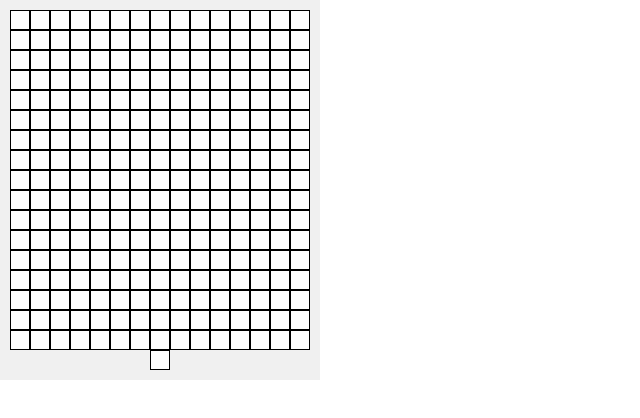
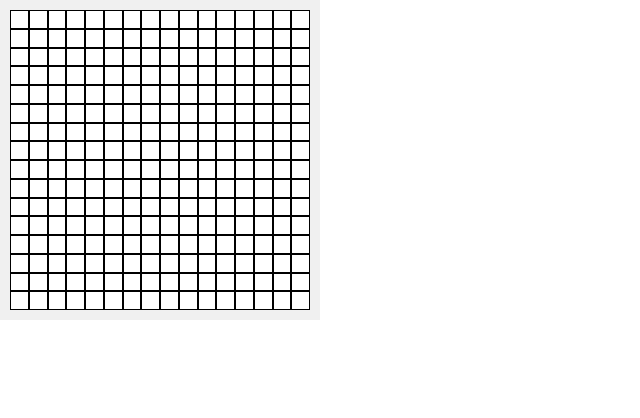
Before and after one commit to diegovieiraf/etch-a-sketch, a plain HTML site: page index.html in a window 1280 px wide. Shown: the whole page, without its empty margins (0-640 px from the left). Drawn offline with Linux system fonts and the light colour scheme.

Commit message:
Improve the code for the grid creation

```diff
--- a/styles.css
+++ b/styles.css
@@ -11,16 +11,15 @@ body {
 .container {
     display: flex;
     flex-wrap: wrap;
-    justify-content: center;
-    align-items: center;
     width: 320px;
+    height: 320px;
     background-color: #f0f0f0;
     padding: 10px;
 }
 
 .grid-square {
-    width: 20px;
-    height: 20px;
+    width: calc(100% / 16);
+    height: calc(100% / 16);
     background-color: #ffffff;
     border: 1px solid #000000;
 }
```
